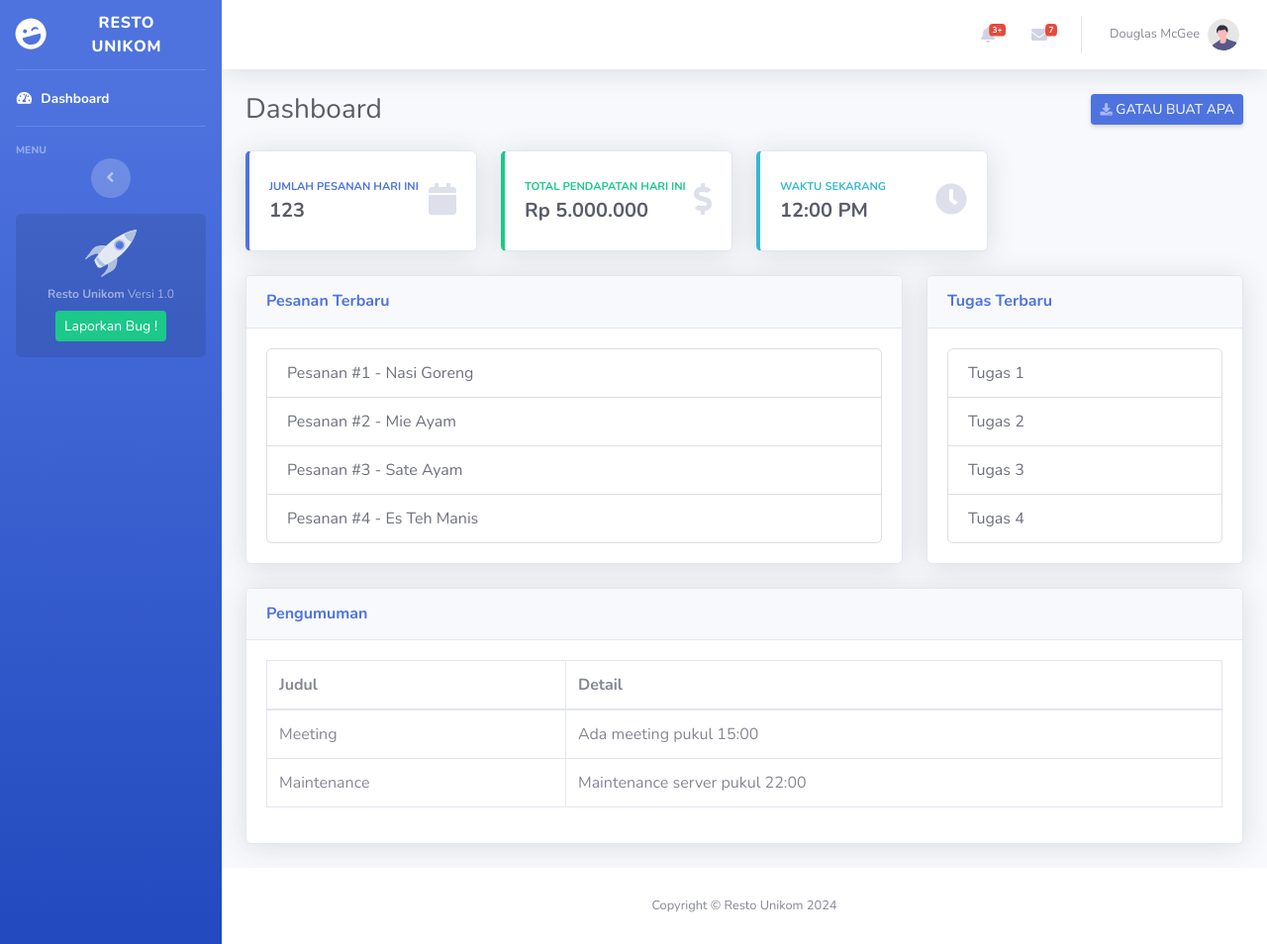
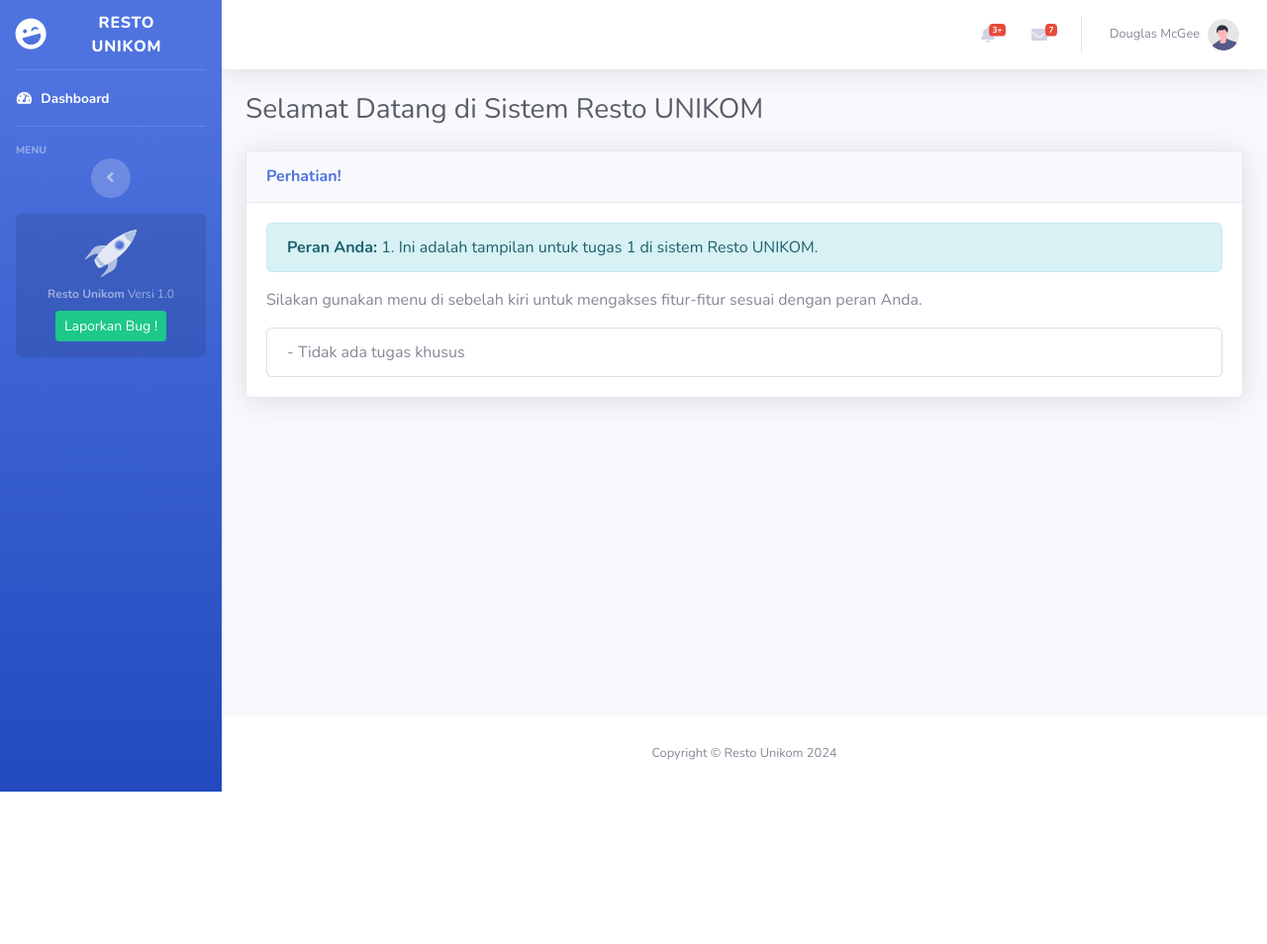
Before and after one commit to xturus138/adminWebsite, a PHP site: page /Dashboard.php in a window 1280 px wide. Shown: the whole page at 99% size. After the commit the page ends 800 px from the top, so only its background shows below. Run offline with PHP 8.4, Linux system fonts and the light colour scheme; the visitor is signed in with stand-in values (Sample User, id 1).

Commit message:
dashboard beres

```diff
--- a/Dashboard.php
+++ b/Dashboard.php
@@ -355,164 +355,114 @@
                 </nav>
                 <!-- End of Topbar -->
 
+                <?php
+// Include database connection
+include 'config.php';
+
+
+
+// Initialize variable to store counts
+$menu_pending_count = 0;
+$table_empty_count = 0;
+$order_waiting_count = 0;
+$order_cooking_count = 0;
+$order_done_count = 0;
+
+// Check user role and fetch data accordingly
+switch ($_SESSION['jabatan']) {
+    case 'admin':
+        // Query to count menu with status 'tunda'
+        $query = "SELECT COUNT(*) as count FROM menu WHERE status_menu = 'tunda'";
+        $result = mysqli_query($db, $query);
+        if ($result) {
+            $row = mysqli_fetch_assoc($result);
+            $menu_pending_count = $row['count'];
+        }
+        break;
+    case 'pelayan':
+        // Query to count tables with status 'kosong'
+        $query = "SELECT COUNT(*) as count FROM meja WHERE status_meja = 'kosong'";
+        $result = mysqli_query($db, $query);
+        if ($result) {
+            $row = mysqli_fetch_assoc($result);
+            $table_empty_count = $row['count'];
+        }
+        break;
+    case 'koki':
+        // Query to count orders with status 'tunggu' and 'masak'
+        $query_waiting = "SELECT COUNT(*) as count FROM pesanan WHERE status_pesanan = 'tunggu'";
+        $result_waiting = mysqli_query($db, $query_waiting);
+        if ($result_waiting) {
+            $row = mysqli_fetch_assoc($result_waiting);
+            $order_waiting_count = $row['count'];
+        }
+
+        $query_cooking = "SELECT COUNT(*) as count FROM pesanan WHERE status_pesanan = 'masak'";
+        $result_cooking = mysqli_query($db, $query_cooking);
+        if ($result_cooking) {
+            $row = mysqli_fetch_assoc($result_cooking);
+            $order_cooking_count = $row['count'];
+        }
+        break;
+    case 'kasir':
+        // Query to count orders with status 'selesai'
+        $query = "SELECT COUNT(*) as count FROM pesanan WHERE status_pesanan = 'selesai'";
+        $result = mysqli_query($db, $query);
+        if ($result) {
+            $row = mysqli_fetch_assoc($result);
+            $order_done_count = $row['count'];
+        }
+        break;
+    default:
+        // No specific role
+        break;
+}
+
+?>
+
 <!-- Begin Page Content -->
 <div class="container-fluid">
 
     <!-- Page Heading -->
     <div class="d-sm-flex align-items-center justify-content-between mb-4">
-                    <h1 class="h3 mb-0 text-gray-800">Dashboard</h1>
-                    <a href="#" class="d-none d-sm-inline-block btn btn-sm btn-primary shadow-sm">
-                        <i class="fas fa-download fa-sm text-white-50"></i> GATAU BUAT APA
-                    </a>
+        <h1 class="h3 mb-0 text-gray-800">Selamat Datang di Sistem Resto UNIKOM</h1>
     </div>
 
-                <!-- Content Row -->
-                <div class="row">
-
-                    <!-- Ringkasan Harian Card -->
-                    <div class="col-xl-3 col-md-6 mb-4">
-                        <div class="card border-left-primary shadow h-100 py-2">
-                            <div class="card-body">
-                                <div class="row no-gutters align-items-center">
-                                    <div class="col mr-2">
-                                        <div class="text-xs font-weight-bold text-primary text-uppercase mb-1">
-                                            Jumlah Pesanan Hari Ini</div>
-                                        <div class="h5 mb-0 font-weight-bold text-gray-800">123</div>
-                                    </div>
-                                    <div class="col-auto">
-                                        <i class="fas fa-calendar fa-2x text-gray-300"></i>
-                                    </div>
-                                </div>
-                            </div>
-                        </div>
-                    </div>
-
-                    <!-- Tugas Terbaru Card -->
-                    <div class="col-xl-3 col-md-6 mb-4">
-                        <div class="card border-left-success shadow h-100 py-2">
-                            <div class="card-body">
-                                <div class="row no-gutters align-items-center">
-                                    <div class="col mr-2">
-                                        <div class="text-xs font-weight-bold text-success text-uppercase mb-1">
-                                            Total Pendapatan Hari Ini</div>
-                                        <div class="h5 mb-0 font-weight-bold text-gray-800">Rp 5.000.000</div>
-                                    </div>
-                                    <div class="col-auto">
-                                        <i class="fas fa-dollar-sign fa-2x text-gray-300"></i>
-                                    </div>
-                                </div>
-                            </div>
-                        </div>
-                    </div>
-
-                    <!-- Informasi Waktu Card -->
-                    <div class="col-xl-3 col-md-6 mb-4">
-                        <div class="card border-left-info shadow h-100 py-2">
-                            <div class="card-body">
-                                <div class="row no-gutters align-items-center">
-                                    <div class="col mr-2">
-                                        <div class="text-xs font-weight-bold text-info text-uppercase mb-1">
-                                            Waktu Sekarang</div>
-                                        <div class="h5 mb-0 font-weight-bold text-gray-800" id="currentTime">12:00 PM</div>
-                                    </div>
-                                    <div class="col-auto">
-                                        <i class="fas fa-clock fa-2x text-gray-300"></i>
-                                    </div>
-                                </div>
-                            </div>
-                        </div>
-                    </div>
-
-                </div>
-
-                <!-- Content Row -->
-                <div class="row">
-
-                    <!-- Pesanan Terbaru -->
-                    <div class="col-xl-8 col-lg-7">
-                        <div class="card shadow mb-4">
-                            <!-- Card Header - Dropdown -->
-                            <div class="card-header py-3 d-flex flex-row align-items-center justify-content-between">
-                                <h6 class="m-0 font-weight-bold text-primary">Pesanan Terbaru</h6>
-                            </div>
-                            <!-- Card Body -->
-                            <div class="card-body">
-                                <div class="list-group">
-                                    <a href="#" class="list-group-item list-group-item-action">
-                                        Pesanan #1 - Nasi Goreng
-                                    </a>
-                                    <a href="#" class="list-group-item list-group-item-action">
-                                        Pesanan #2 - Mie Ayam
-                                    </a>
-                                    <a href="#" class="list-group-item list-group-item-action">
-                                        Pesanan #3 - Sate Ayam
-                                    </a>
-                                    <a href="#" class="list-group-item list-group-item-action">
-                                        Pesanan #4 - Es Teh Manis
-                                    </a>
-                                </div>
-                            </div>
-                        </div>
-                    </div>
-
-                    <!-- Tugas Terbaru -->
-                    <div class="col-xl-4 col-lg-5">
-                        <div class="card shadow mb-4">
-                            <!-- Card Header - Dropdown -->
-                            <div class="card-header py-3 d-flex flex-row align-items-center justify-content-between">
-                                <h6 class="m-0 font-weight-bold text-primary">Tugas Terbaru</h6>
-                            </div>
-                            <!-- Card Body -->
-                            <div class="card-body">
-                                <div class="list-group">
-                                    <a href="#" class="list-group-item list-group-item-action">
-                                        Tugas 1
-                                    </a>
-                                    <a href="#" class="list-group-item list-group-item-action">
-                                        Tugas 2
-                                    </a>
-                                    <a href="#" class="list-group-item list-group-item-action">
-                                        Tugas 3
-                                    </a>
-                                    <a href="#" class="list-group-item list-group-item-action">
-                                        Tugas 4
-                                    </a>
-                                </div>
-                            </div>
-                        </div>
-                    </div>
-                </div>
-
-                <!-- Content Row Pengumuman -->
+    <!-- Role User -->
     <div class="row">
         <div class="col-xl-12 col-lg-12">
             <div class="card shadow mb-4">
                 <!-- Card Header - Dropdown -->
                 <div class="card-header py-3 d-flex flex-row align-items-center justify-content-between">
-                                <h6 class="m-0 font-weight-bold text-primary">Pengumuman</h6>
+                    <h6 class="m-0 font-weight-bold text-primary">Perhatian!</h6>
                 </div>
                 <!-- Card Body -->
                 <div class="card-body">
-                                <div class="table-responsive">
-                                    <table class="table table-bordered" id="announcementTable" width="100%" cellspacing="0">
-                                        <thead>
-                                            <tr>
-                                                <th>Judul</th>
-                                                <th>Detail</th>
-                                            </tr>
-                                        </thead>
-                                        <tbody>
-                                            <tr>
-                                                <td>Meeting</td>
-                                                <td>Ada meeting pukul 15:00</td>
-                                            </tr>
-                                            <tr>
-                                                <td>Maintenance</td>
-                                                <td>Maintenance server pukul 22:00</td>
-                                            </tr>
-                                        </tbody>
-                                    </table>
+                    <div class="alert alert-info" role="alert">
+                        <strong>Peran Anda: </strong> <?php echo $_SESSION['jabatan']; ?>. Ini adalah tampilan untuk tugas <?php echo $_SESSION['jabatan']; ?> di sistem Resto UNIKOM.
                     </div>
+                    <p>Silakan gunakan menu di sebelah kiri untuk mengakses fitur-fitur sesuai dengan peran Anda.</p>
+                    <ul class="list-group">
+                        <?php
+                        switch ($_SESSION['jabatan']) {
+                            case 'koki':
+                                echo '<li class="list-group-item">- Pesanan yang masih dimasak: ' . $order_cooking_count . '</li>';
+                                echo '<li class="list-group-item">- Pesanan yang menunggu untuk dimasak: ' . $order_waiting_count . '</li>';
+                                break;
+                            case 'pelayan':
+                                echo '<li class="list-group-item">- Total meja yang masih kosong: ' . $table_empty_count . '</li>';
+                                break;
+                            case 'admin':
+                                echo '<li class="list-group-item">- Total menu yang masih belum disetujui: ' . $menu_pending_count . '</li>';
+                                break;
+                            case 'kasir':
+                                echo '<li class="list-group-item">- Total pesanan yang belum dibayar: ' . $order_done_count .  ' (pesanan dengan status selesai)</li>';
+                                break;
+                            default:
+                                echo '<li class="list-group-item">- Tidak ada tugas khusus</li>';
+                        }
+                        ?>
+                    </ul>
                 </div>
             </div>
         </div>
@@ -520,6 +470,11 @@
 
 </div>
 <!-- /.container-fluid -->
+
+
+
+
+
 
             </div>
             <!-- End of Main Content -->
```
Lines whose indentation alone changed are shown as unchanged.
